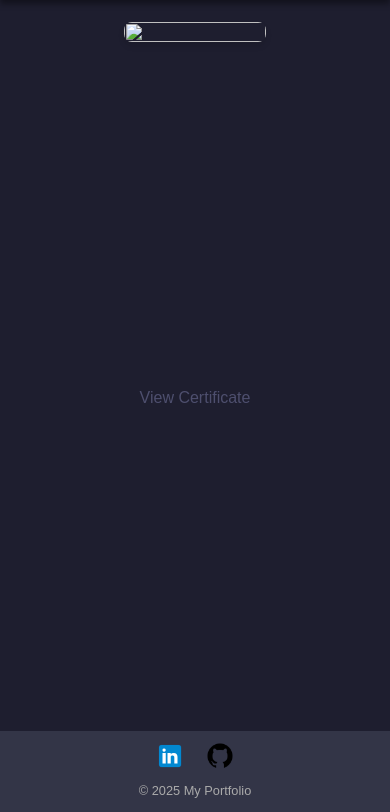
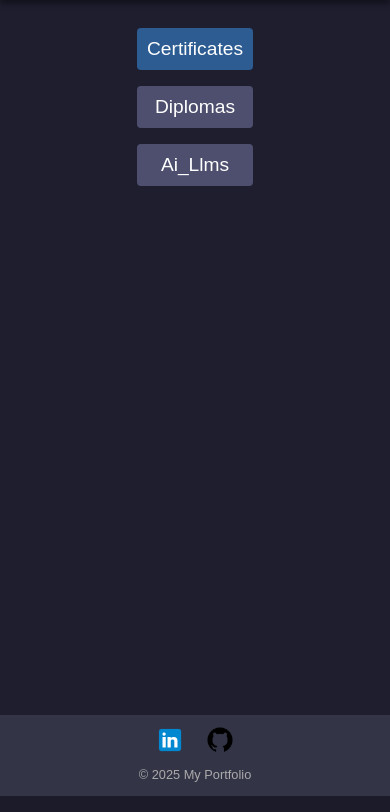
Before and after one commit to Aransok/Portfolio-website, a Django app: page /certificates in a window 390 px wide. Shown: the part 208-1020 px from the top of the page. Run offline with Django 5.2, Linux system fonts and the light colour scheme; data that the repository does not hold is empty.

Commit message:
Added dilmas ai llm certificate nav in certificates page changed the style a bit

```diff
--- a/portfolio_website/static/css/styles.css
+++ b/portfolio_website/static/css/styles.css
@@ -254,233 +254,7 @@
         font-size: 0.9em;
     }
 }
-.certificates-container {
-    display: flex;
-    gap: 1rem;
-    min-height: 80vh;
-}
 
-.main-certificate {
-    flex: 2;
-    position: relative;
-}
-
-.main-certificate img {
-    width: 100%;
-    height: 100%;
-    object-fit: contain;
-    border-radius: 8px;
-    box-shadow: 0 4px 6px rgba(0, 0, 0, 0.1);
-}
-
-.certificate-details {
-    flex: 1;
-    display: flex;
-    flex-direction: column;
-    justify-content: space-between;
-}
-
-.certificate-info {
-    padding: 1rem;
-}
-.certificate-info a{
-    text-decoration: none;
-}
-
-.certificate-info h2 {
-    color: #ccc;
-    font-size: 1.5rem;
-}
-
-.certificate-info p {
-    color: #ccc;
-    line-height: 1.6;
-}
-
-.certificate-thumbnails {
-    display: flex;
-    gap: 1rem;
-    flex-wrap: wrap;
-    justify-content: center;
-    padding: 1rem;
-}
-
-.thumbnail {
-    width: 100px;
-    height: 70px;
-    cursor: pointer;
-    border-radius: 4px;
-    transition: transform 0.2s;
-}
-
-.thumbnail img {
-    width: 100%;
-    height: 100%;
-    object-fit: cover;
-    border-radius: 4px;
-    border: 2px solid transparent;
-}
-
-.thumbnail.active {
-    transform: scale(1.1);
-}
-
-.thumbnail.active img {
-    border-color: #007bff;
-    box-shadow: 0 2px 4px rgba(0, 0, 0, 0.2);
-}
-
-.navigation-buttons {
-    display: flex;
-    justify-content: center;
-    gap: 1rem;
-    margin-top: 2rem;
-}
-
-.nav-button {
-    padding: 0.5rem 1rem;
-    background-color: #1c4979;
-    color: white;
-    border: none;
-    border-radius: 4px;
-    cursor: pointer;
-    transition: background-color 0.2s;
-}
-
-.nav-button:hover {
-    background-color: #173c64;
-}
-
-.nav-button:disabled {
-    background-color: #cccccc;
-    cursor: not-allowed;
-}
-@media (max-width: 768px) {
-    .certificates-container {
-        flex-direction: column;
-        gap: 2rem;
-        padding: 10px;
-    }
-
-    .main-certificate {
-        flex: 1;
-        width: 100%;
-    }
-
-    .main-certificate img {
-        width: 100%;
-        height: auto;
-        object-fit: contain;
-    }
-
-    .certificate-details {
-        flex: 1;
-        width: 100%;
-        display: block;
-    }
-
-    .certificate-info {
-        padding: 1rem;
-        text-align: center;
-    }
-
-    .certificate-info h2 {
-        font-size: 1.3rem;
-        color: #ccc;
-    }
-
-    .certificate-info p {
-        font-size: 1rem;
-        color: #ccc;
-    }
-
-    .certificate-info a {
-        font-size: 1rem;
-        text-decoration: none;
-        color: #4e4f6e;
-        margin-top: 1rem;
-    }
-
-    .certificate-thumbnails {
-        display: flex;
-        gap: 1rem;
-        flex-wrap: wrap;
-        justify-content: center;
-        padding: 1rem;
-    }
-
-    .thumbnail {
-        width: 80px;
-        height: 60px;
-        cursor: pointer;
-        border-radius: 4px;
-        transition: transform 0.2s;
-    }
-
-    .thumbnail img {
-        width: 100%;
-        height: 100%;
-        object-fit: cover;
-        border-radius: 4px;
-        border: 2px solid transparent;
-    }
-
-    .thumbnail.active {
-        transform: scale(1.1);
-    }
-
-    .thumbnail.active img {
-        border-color: #007bff;
-        box-shadow: 0 2px 4px rgba(0, 0, 0, 0.2);
-    }
-
-    .navigation-buttons {
-        display: flex;
-        justify-content: center;
-        gap: 1rem;
-        margin-top: 2rem;
-    }
-
-    .nav-button {
-        padding: 0.5rem 1rem;
-        background-color: #1c4979;
-        color: white;
-        border: none;
-        border-radius: 4px;
-        cursor: pointer;
-        transition: background-color 0.2s;
-        font-size: 1rem;
-    }
-
-    .nav-button:hover {
-        background-color: #173c64;
-    }
-
-    .nav-button:disabled {
-        background-color: #cccccc;
-        cursor: not-allowed;
-    }
-}
-
-@media (max-width: 600px) {
-    .certificate-info h2 {
-        font-size: 1.2rem;
-    }
-
-    .certificate-info p {
-        font-size: 0.9rem;
-    }
-
-    .thumbnail {
-        width: 70px;
-        height: 50px;
-    }
-
-    .main-certificate {
-        flex: 1;
-        width: 100%;
-    }
-}
 .hero-banner {
     position: relative;
     width: 100%;
@@ -747,3 +521,220 @@
 .error-page p {
     font-size: 1.2rem;
 }
+.certificates-container {
+    display: flex;
+    gap: 2rem;
+    min-height: 80vh;
+    flex-wrap: wrap;
+}
+
+.category-selection {
+    flex: 1;
+    display: flex;
+    flex-direction: column;
+    gap: 1rem;
+    padding: 1rem;
+}
+
+.category-button {
+    background-color: #4e4f6e;
+    color: white;
+    padding: 10px;
+    border: none;
+    border-radius: 4px;
+    cursor: pointer;
+    transition: background-color 0.2s;
+}
+
+.category-button.active {
+    background-color: #2c5c92;
+}
+
+.main-certificate {
+    flex: 2;
+    display: flex;
+    justify-content: center;
+    padding: 1rem;
+}
+
+.main-certificate img {
+    width: 100%;
+    max-width: 600px;
+    object-fit: contain;
+    border-radius: 8px;
+}
+
+.navigation-buttons {
+    display: flex;
+    justify-content: center;
+    gap: 1rem;
+    margin-top: 1rem;
+    width: 100%;
+}
+
+.nav-button {
+    padding: 0.5rem 1rem;
+    background-color: #1c4979;
+    color: white;
+    border: none;
+    border-radius: 4px;
+    cursor: pointer;
+    transition: background-color 0.2s;
+    width: auto;
+    font-size: 1.5rem;
+    height: auto;
+}
+
+.nav-button:hover {
+    background-color: #173c64;
+}
+
+.nav-button:disabled {
+    background-color: #cccccc;
+    cursor: not-allowed;
+}
+
+.certificate-details {
+    flex: 2;
+    padding: 20px;
+    color: #ccc;
+    max-width: 500px;
+}
+
+.certificate-details h2 {
+    font-size: 2rem;
+    margin-bottom: 1rem;
+}
+
+.certificate-details p {
+    font-size: 1.1rem;
+    margin-bottom: 1rem;
+}
+
+.certificate-details a {
+    display: inline-block;
+    background-color: #4c70af;
+    color: white;
+    padding: 12px 30px;
+    border-radius: 30px;
+    box-shadow: 0 5px 15px rgba(0, 0, 0, 0.3);
+    text-align: center;
+    margin-top: 20px;
+    transition: all 0.3s ease;
+}
+
+.certificate-details a:hover {
+    background-color: #2c5c92;
+    transform: scale(1.05);
+}
+
+.certificate-thumbnails {
+    display: flex;
+    flex-wrap: wrap;
+    flex-direction: column;
+    gap: 10px;
+    position: relative;
+
+}
+
+.thumbnail {
+    width: 60px;
+    height: 60px;
+    border-radius: 4px;
+    overflow: hidden;
+    transition: transform 0.3s ease;
+}
+
+.thumbnail img {
+    width: 100%;
+    height: 100%;
+    object-fit: cover;
+    border-radius: 4px;
+}
+
+.thumbnail:hover {
+    transform: scale(1.1);
+}
+
+.thumbnail.active {
+    transform: scale(1.2);
+    box-shadow: 0 0 8px rgba(255, 255, 255, 0.8);
+}
+
+/* Desktop-only layout */
+@media (min-width: 769px) {
+    .certificates-container {
+        flex-direction: row;
+    }
+
+    .main-certificate {
+        flex: 3;
+    }
+
+    .certificate-thumbnails {
+        position: absolute;
+
+        bottom: 10px;
+        right: 10px;
+        z-index: 10;
+    }
+    .thumbnail.active {
+        transform: scale(1.1);
+        box-shadow: 0 0 8px rgba(255, 255, 255, 0.8);
+    }
+}
+
+@media (max-width: 768px) {
+    .certificates-container {
+        flex-direction: column;
+        gap: 2rem;
+        padding: 1rem;
+    }
+
+    .category-selection {
+        width: 100%;
+        padding: 0;
+    }
+
+    .category-button {
+        width: 100%;
+        font-size: 1.2rem;
+    }
+
+    .main-certificate img {
+        width: 100%;
+        height: auto;
+    }
+
+    .certificate-details {
+        width: 100%;
+        padding: 1rem;
+    }
+
+    .navigation-buttons {
+        flex-direction: row;
+        justify-content: center;
+        gap: 1rem;
+        width: auto;
+    }
+
+    .nav-button {
+        width: auto;
+        font-size: 1.2rem;
+        padding: 0.5rem 1rem;
+    }
+
+    .certificate-thumbnails {
+        justify-content: center;
+        flex-direction: row;
+    }
+
+    .thumbnail {
+        width: 45%;
+        height: 6rem;
+    }
+    .thumbnail.active {
+        transform: scale(1.1);
+        box-shadow: 0 0 8px rgba(255, 255, 255, 0.8);
+    }
+}
--- a/portfolio_website/templates/portfolio_website/certificates.html
+++ b/portfolio_website/templates/portfolio_website/certificates.html
@@ -1,43 +1,66 @@
 {% extends 'portfolio_website/base.html' %}
-
 {% load static %}
 
 {% block title %}Certificates - My Portfolio{% endblock %}
+
 {% block content %}
 <div class="certificates-container">
-    <div class="main-certificate">
-        <img src="{{ current_certificate.image.url }}" alt="{{ current_certificate.name }}">
+
+    <!-- Left: Category Selection -->
+    <div class="category-selection">
+        {% for category in categories %}
+            <button
+                class="category-button {% if category == current_category %}active{% endif %}"
+                onclick="location.href='{% url 'certificates' category %}'">
+                {{ category|title }}
+            </button>
+        {% endfor %}
     </div>
 
+    <!-- Center: Main Certificate Image -->
+    <div class="main-certificate">
+        {% if current_certificate %}
+            <img src="{{ current_certificate.image.url }}" alt="{{ current_certificate.name }}">
+        {% endif %}
+    </div>
+
+    <!-- Right Top: Certificate Details -->
     <div class="certificate-details">
-        <div class="certificate-info">
+        {% if current_certificate %}
             <h2>{{ current_certificate.name }}</h2>
-            <br/>
             <p>{{ current_certificate.description }}</p>
-            <br/>
             <p>{{ current_certificate.what_i_learned }}</p>
-            <br/>
-            <a href="{{ current_certificate.link }}" target="_blank">View Certificate</a>
-        </div>
+            <a href="{{ current_certificate.link }}" target="_blank">
+                {% if 'diploma' in current_category %}
+                    View Diploma
+                {% else %}
+                    View Certificate
+                {% endif %}
+            </a>
+        {% endif %}
+    </div>
 
-        <div class="certificate-thumbnails">
-            {% for cert in certificates %}
-            <div class="thumbnail {% if cert.id == current_certificate.id %}active{% endif %}">
-                <img src="{{ current_certificate.image.url }}" alt="{{ current_certificate.name }}"
-                     onclick="location.href='{% url 'certificates' cert.id %}'">
-            </div>
-            {% endfor %}
-        </div>
-    </div>
 </div>
 
+<!-- Right Bottom: Thumbnails -->
+<div class="certificate-thumbnails">
+    {% for item in items %}
+        <div class="thumbnail {% if item.id == current_certificate.id %}active{% endif %}">
+            <img src="{{ item.image.url }}" alt="{{ item.name }}"
+                 onclick="location.href='{% url 'certificates' current_category item.id %}'">
+        </div>
+    {% endfor %}
+</div>
+
+<!-- Navigation Buttons Below the Main Image -->
 <div class="navigation-buttons">
     {% if prev_id %}
-    <button class="nav-button" onclick="location.href='{% url 'certificates' prev_id %}'">◀</button>
+        <button class="nav-button" onclick="location.href='{% url 'certificates' current_category prev_id %}'">◀</button>
     {% endif %}
 
     {% if next_id %}
-    <button class="nav-button" onclick="location.href='{% url 'certificates' next_id %}'">▶</button>
+        <button class="nav-button" onclick="location.href='{% url 'certificates' current_category next_id %}'">▶</button>
     {% endif %}
 </div>
+
 {% endblock %}
--- a/portfolio_website/urls.py
+++ b/portfolio_website/urls.py
@@ -10,7 +10,8 @@
     path('contact', views.contact, name='contact'),
     path('projects', views.projects, name='projects'),
     path('certificates', views.certificates, name='certificates'),
-    path('certificates/<int:cert_id>/', views.certificates, name='certificates'),
+    path('certificates/<str:category>/', views.certificates, name='certificates'),
+    path('certificates/<str:category>/<int:cert_id>/', views.certificates, name='certificates'),
     path('demo-llm-summarizer' , views.demo_llm_summarizer, name='demo_llm_summarizer'),
 
 ]
--- a/portfolio_website/views.py
+++ b/portfolio_website/views.py
@@ -3,7 +3,7 @@
 import os
 from dotenv import load_dotenv
 from django.contrib import messages
-from .models import Certificate
+from .models import Certificate, Diploma, AI_LLM
 
 
 load_dotenv()
@@ -39,32 +39,36 @@
 from django.shortcuts import render, redirect
 from .models import Certificate
 
-def certificates(request, cert_id=None):
-    certificates = Certificate.objects.all()
+def certificates(request, category="certificates", cert_id=None):
+    # Define the available categories
+    categories = {
+        "certificates": Certificate.objects.all(),
+        "diplomas": Diploma.objects.all(),
+        "ai_llms": AI_LLM.objects.all(),
+    }
 
-    # If cert_id is None or not in the certificates, select the first one
-    if cert_id is None or cert_id not in [cert.id for cert in certificates]:
-        cert_id = certificates.first().id if certificates.exists() else None
+    items = categories.get(category, Certificate.objects.all())
+    selected_item = next((item for item in items if item.id == cert_id), None)
 
-    current_certificate = next((cert for cert in certificates if cert.id == cert_id), None)
+    if selected_item is None and items.exists():
+        selected_item = items.first()
+        cert_id = selected_item.id
 
-    # Get all the IDs to generate previous/next navigation
-    cert_ids = [cert.id for cert in certificates]
-    current_index = cert_ids.index(cert_id) if cert_id else 0
-    prev_id = cert_ids[current_index - 1] if current_index > 0 else None
-    next_id = cert_ids[current_index + 1] if current_index < len(cert_ids) - 1 else None
+    item_ids = [item.id for item in items]
+    current_index = item_ids.index(cert_id) if cert_id in item_ids else 0
+    prev_id = item_ids[current_index - 1] if current_index > 0 else None
+    next_id = item_ids[current_index + 1] if current_index < len(item_ids) - 1 else None
 
     context = {
-        'certificates': certificates,
-        'current_certificate': current_certificate,
-        'prev_id': prev_id,
-        'next_id': next_id,
+        "categories": categories.keys(),  # List of category names
+        "current_category": category,
+        "items": items,
+        "current_certificate": selected_item,
+        "prev_id": prev_id,
+        "next_id": next_id,
     }
 
     return render(request, 'portfolio_website/certificates.html', context)
-
-
-
 def demo_llm_summarizer(request):
     return render(request, 'portfolio_website/demo-llm-summarizer.html')
 
```
